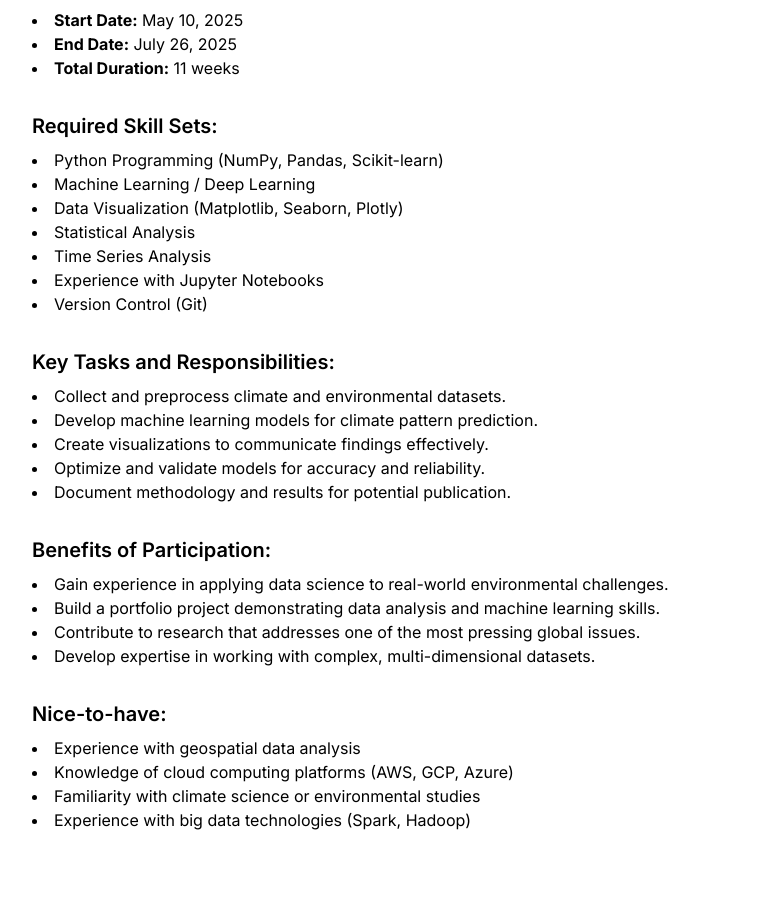
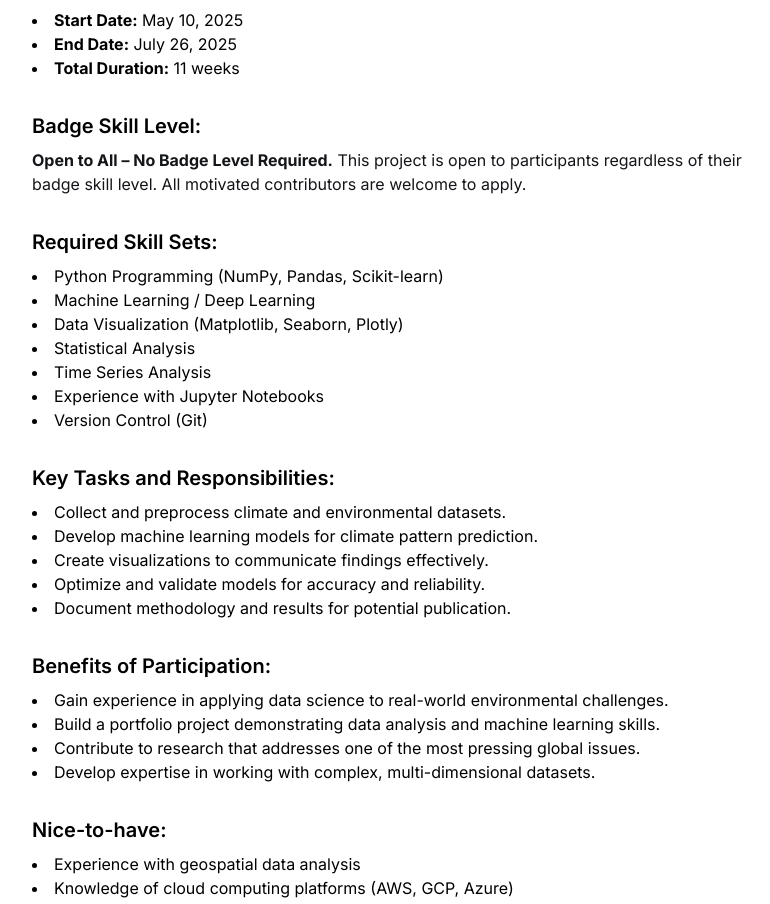
Before and after one commit to techtalentscity/techtalentscity.github.io, a React (Vite) app: page /projects/climate-prediction in a window 1280 px wide. Shown: the part 791-1695 px from the top of the page, without its empty margins (84-854 px from the left). Built offline with nearby package versions, Linux system fonts and the light colour scheme.

Commit message:
Update climate-prediction.jsx

```diff
--- a/src/Pages/ProjectDetail/climate-prediction.jsx
+++ b/src/Pages/ProjectDetail/climate-prediction.jsx
@@ -75,6 +75,12 @@ const DataScienceProjectDetail = () => {
         </div>
 
         <div className="mb-8">
+        <h2 className="text-xl font-semibold mb-2">Badge Skill Level:</h2>
+       <p className="text-[#131518]">
+       <strong>Open to All – No Badge Level Required.</strong> This project is open to participants regardless of their badge skill level. All motivated contributors are welcome to apply.</p>
+       </div>
+
+        <div className="mb-8">
           <h2 className="text-xl font-semibold mb-2">Required Skill Sets:</h2>
           <ul className="list-disc list-inside">
             <li>Python Programming (NumPy, Pandas, Scikit-learn)</li>
```
